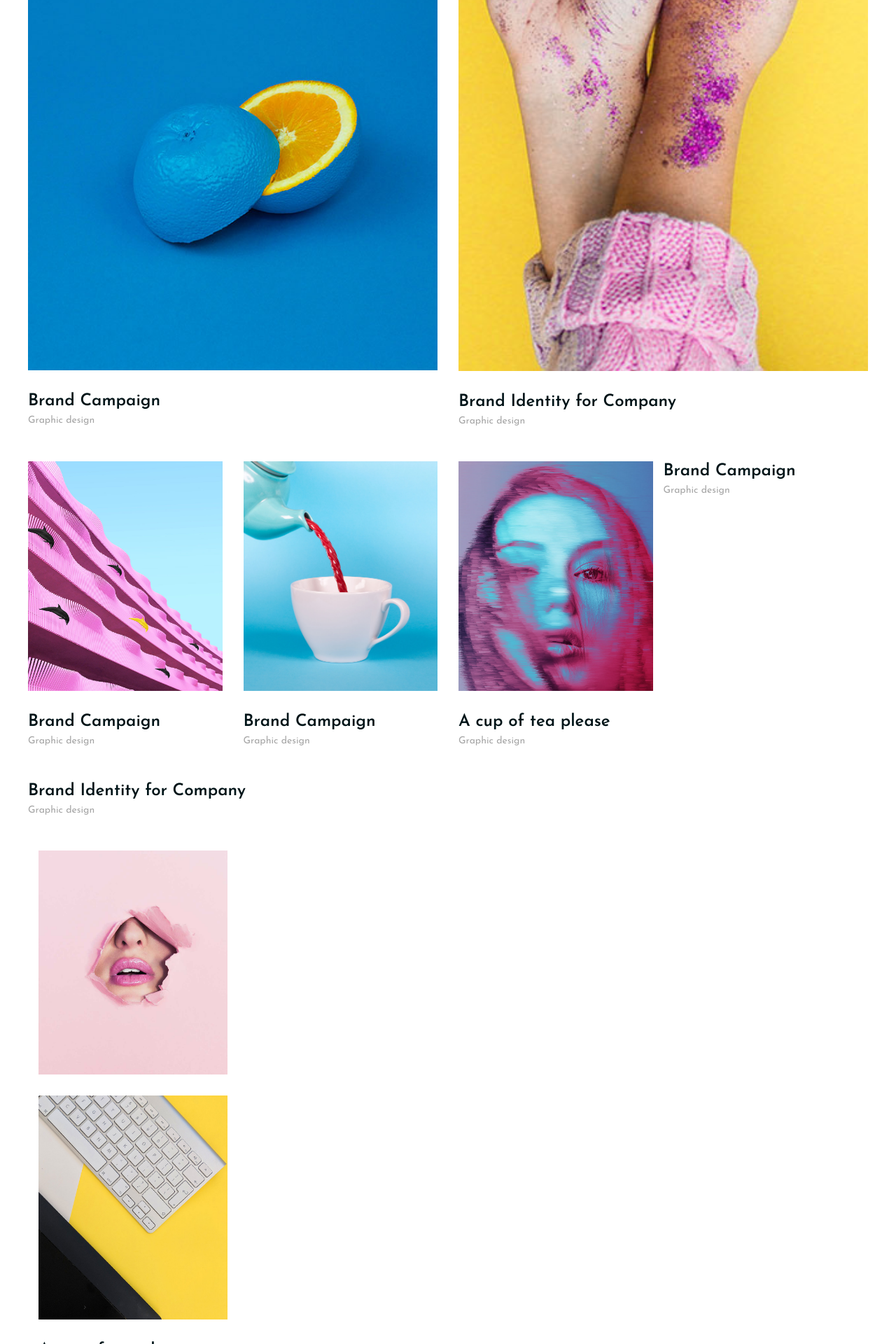
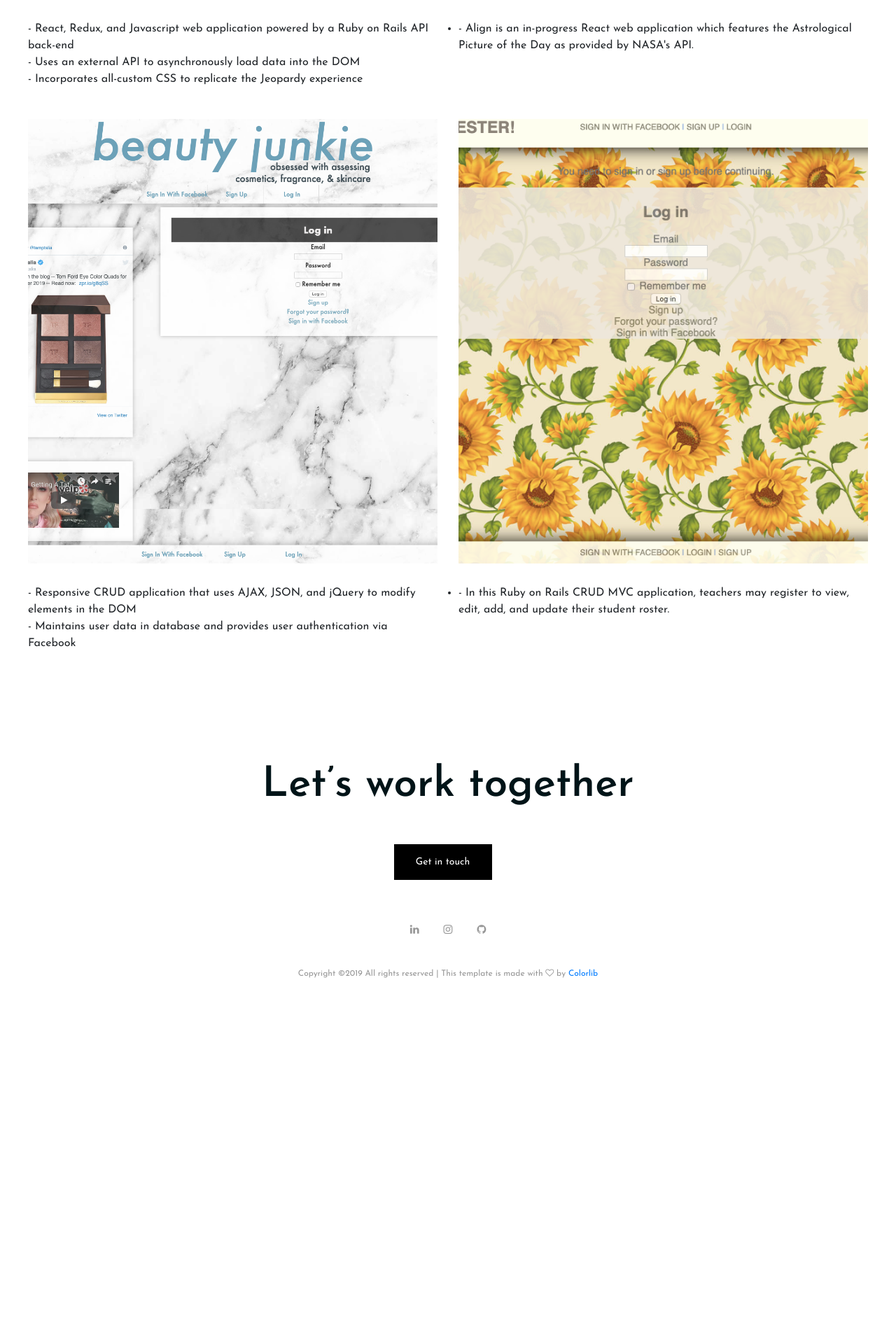
Before and after one commit to ellewilson96/web-portfolio, a PHP site: page /home-2.html in a window 1280 px wide. Shown: the part 815-2735 px from the top of the page at 70% size. After the commit the page ends 2212 px from the top, so only its background shows below. Run offline with PHP 8.4, Linux system fonts and the light colour scheme.

Commit message:
added portfolio projects and customized CSS

```diff
--- a/about.html
+++ b/about.html
@@ -126,7 +126,7 @@
 	<footer class="footer-section text-center">
 		<div class="container">
 			<h2 class="section-title mb-5">Let’s work together</h2>
-			<a href="" class="site-btn">Get in touch</a>
+			<a href="contact.html" class="site-btn">Get in touch</a>
 			<div class="social-links">
 				<a href="https://www.linkedin.com/in/eleanormwilson/"><span class="fa fa-linkedin"></span></a>
 				<a href="https://www.instagram.com/elle_wilson/"><span class="fa fa-instagram"></span></a>
--- a/blog.html
+++ b/blog.html
@@ -60,7 +60,7 @@
 	<!-- header section end -->
 
 	<!-- intro section start -->
-	<section class="intro-section">
+	<!-- <section class="intro-section">
 		<div class="container">
 			<div class="row">
 				<div class="col-12">
@@ -68,7 +68,7 @@
 				</div>
 			</div>
 		</div>
-	</section>
+	</section> -->
 	<!-- intro section end -->
 
 
@@ -128,7 +128,7 @@
 	<footer class="footer-section text-center">
 		<div class="container">
 			<h2 class="section-title mb-5">Let’s work together</h2>
-			<a href="" class="site-btn">Get in touch</a>
+			<a href="contact.html" class="site-btn">Get in touch</a>
 			<div class="social-links">
 				<a href="https://www.linkedin.com/in/eleanormwilson/"><span class="fa fa-linkedin"></span></a>
 				<a href="https://www.instagram.com/elle_wilson/"><span class="fa fa-instagram"></span></a>
--- a/css/style.css
+++ b/css/style.css
@@ -46,7 +46,7 @@ textarea:focus {
 
 a:hover,
 a:focus {
-  text-decoration: none;
+  text-decoration: underline;
   outline: none;
 }
 
@@ -161,6 +161,10 @@ ol {
   background-color: #000;
   margin-right: 15px;
   z-index: 1;
+}
+
+.site-btn {
+  justify-content: center;
 }
 
 .site-btn.btn-fade {
@@ -402,7 +406,7 @@ ol {
 
 .portfolio-filter {
   list-style: none;
-  padding-bottom: 100px;
+  padding: 20px;
 }
 
 .portfolio-filter li {
@@ -412,6 +416,7 @@ ol {
   padding-bottom: 10px;
   color: #979797;
   cursor: pointer;
+
 }
 
 .portfolio-filter li.mixitup-control-active {
@@ -569,9 +574,11 @@ ol {
 /*------------------------
     Blog Page
 --------------------------*/
-.blog-item {
+.blog-item:first-child {
+  padding-top: 30px;
   margin-bottom: 70px;
 }
+
 
 .blog-item img {
   border: 1px solid #cdcfd3;
--- a/home-2.html
+++ b/home-2.html
@@ -60,116 +60,74 @@
 
 
 	<!-- portfolio section start -->
-	<section class="portfolio-section pt100">
+	<section class="portfolio-section pt20">
 		<div class="container">
-
 		</div>
 		<div class="container-fluid p-0">
 			<div class="row portfolios-area">
-				<div class="col-lg-6">
+				<div class="col-lg-12">
 					<div class="portfolio-intro">
-						<h2 class="section-title mb-5">I’m a freelance <span>full-stack web developer</span>, with a background in luxury sales + customer service</h2>
+						<h2>Projects</h2>
 								<ul class="portfolio-filter controls">
 									<li class="control" data-filter="all">All</li>
-									<li class="control" data-filter=".web">Clueless Trivia</li>
-									<li class="control" data-filter=".digital">Align Media</li>
-									<li class="control" data-filter=".rened">Beauty Junkie</li>
+									<li class="control" data-filter=".clueless">Clueless Trivia</li>
+									<li class="control" data-filter=".align">Align Media</li>
+									<li class="control" data-filter=".beauty">Beauty Junkie</li>
+									<li class="control" data-filter=".course">Course Registration</li>
 						</ul>
 					</div>
 				</div>
-				<div class="first-item col-md-6 col-lg-12 mix digital p-lg-0">
-					<a href="img/portfolio/1.jpg" class="portfolio-item set-bg " data-setbg="img/portfolio/1.jpg">
+				<div class="mix col-md-6 clueless">
+					<a href="img/portfolio/1.png" class="portfolio-item set-bg " data-setbg="img/portfolio/1.png">
 						<div class="pi-inner">
-							<h2>+ See Project</h2>
+							<h2>Clueless Trivia</h2>
 						</div>
 					</a>
 					<div class="portfolio-meta">
-						<h2>Brand Campaign</h2>
-						<p>Graphic design</p>
+						<!-- <h2>Clueless Trivia</h2> -->
+						<ul>
+							<li>- React, Redux, and Javascript web application powered by a Ruby on Rails API back-end</li>
+							<li>- Uses an external API to asynchronously load data into the DOM</li>
+							<li>- Incorporates all-custom CSS to replicate the Jeopardy experience</li>
+						</ul>
 					</div>
 				</div>
-				<div class="second-item mix col-md-6 web">
-					<a href="img/portfolio/2.jpg" class="portfolio-item set-bg" data-setbg="img/portfolio/2.jpg">
+				<div class="mix col-md-6 align">
+					<a href="img/portfolio/2.png" class="portfolio-item set-bg" data-setbg="img/portfolio/2.png">
 						<div class="pi-inner">
-							<h2>+ See Project</h2>
+							<h2>Align Media</h2>
 						</div>
 					</a>
 					<div class="portfolio-meta">
-						<h2>Brand Identity for Company</h2>
-						<p>Graphic design</p>
-					</div>
+						<ul>
+							<li>- Align is an in-progress React web application which features the Astrological Picture of the Day as provided by NASA's API.</li>
+						</ul>
+			</div>
 				</div>
-				<div class="mix col-md-6 col-lg-3 rened">
-					<a href="img/portfolio/3.jpg" class="portfolio-item pi-style2 set-bg" data-setbg="img/portfolio/3.jpg">
+				<div class="mix col-md-6 beauty">
+					<a href="img/portfolio/3.png" class="portfolio-item pi-style2 set-bg" data-setbg="img/portfolio/3.png">
 						<div class="pi-inner">
-							<h2>+ See Project</h2>
+							<h2>Beauty Junkie</h2>
 						</div>
 					</a>
 					<div class="portfolio-meta">
-						<h2>Brand Campaign</h2>
-						<p>Graphic design</p>
+						<ul>
+							<li>- Responsive CRUD application that uses AJAX, JSON, and jQuery to modify elements in the DOM</li>
+							<li>- Maintains user data in database and provides user authentication via Facebook</li>
+						</ul>
 					</div>
 				</div>
-				<div class="mix col-md-6 col-lg-3 digital">
-					<a href="img/portfolio/4.jpg" class="portfolio-item pi-style2 set-bg" data-setbg="img/portfolio/4.jpg">
-						<div class="pi-inner">
-							<h2>+ See Project</h2>
+				<div class="mix col-md-6 course">
+							<a href="img/portfolio/4.png" class="portfolio-item pi-style2 set-bg" data-setbg="img/portfolio/4.png">
+								<div class="pi-inner">
+									<h2>Course Registration</h2>
+								</div>
+							</a>
+						<div class="portfolio-meta">
+							<ul>
+								<li>- In this Ruby on Rails CRUD MVC application, teachers may register to view, edit, add, and update their student roster. </li>
+							</ul>
 						</div>
-					</a>
-					<div class="portfolio-meta">
-						<h2>Brand Campaign</h2>
-						<p>Graphic design</p>
-					</div>
-				</div>
-				<div class="mix col-md-6 col-lg-3 rened">
-					<a href="img/portfolio/5.jpg" class="portfolio-item pi-style2 set-bg" data-setbg="img/portfolio/5.jpg">
-						<div class="pi-inner">
-							<h2>+ See Project</h2>
-						</div>
-					</a>
-					<div class="portfolio-meta">
-						<h2>A cup of tea please</h2>
-						<p>Graphic design</p>
-					</div>
-				</div>
-					<div class="portfolio-meta">
-						<h2>Brand Campaign</h2>
-						<p>Graphic design</p>
-					</div>
-				</div>
-					</a>
-					<div class="portfolio-meta">
-						<h2>Brand Identity for Company</h2>
-						<p>Graphic design</p>
-					</div>
-				</div>
-				<div class="mix col-md-6 col-lg-3 rened">
-					<a href="img/portfolio/10.jpg" class="portfolio-item pi-style2 set-bg" data-setbg="img/portfolio/10.jpg">
-						<div class="pi-inner">
-							<h2>+ See Project</h2>
-						</div>
-					</a>
-					<!-- <div class="portfolio-meta">
-						<h2>Brand Campaign</h2>
-						<p>Graphic design</p>
-					</div> -->
-				</div>
-				<div class="mix col-md-6 col-lg-3 digital">
-					<a href="img/portfolio/7.jpg" class="portfolio-item pi-style2 set-bg" data-setbg="img/portfolio/7.jpg">
-						<div class="pi-inner">
-							<h2>+ See Project</h2>
-						</div>
-					</a>
-					<div class="portfolio-meta">
-						<h2>A cup of tea please</h2>
-						<p>Graphic design</p>
-					</div>
-				</div>
-					</a>
-					<!-- <div class="portfolio-meta">
-						<h2>Brand Campaign</h2>
-						<p>Graphic design</p>
-					</div> -->
 				</div>
 			</div>
 		</div>
@@ -181,7 +139,7 @@
 	<footer class="footer-section text-center">
 		<div class="container">
 			<h2 class="section-title mb-5">Let’s work together</h2>
-			<a href="" class="site-btn">Get in touch</a>
+			<a href="contact.html" class="site-btn">Get in touch</a>
 			<div class="social-links">
 				<a href="https://www.linkedin.com/in/eleanormwilson/"><span class="fa fa-linkedin"></span></a>
 				<a href="https://www.instagram.com/elle_wilson/"><span class="fa fa-instagram"></span></a>
```
Also changed, not shown: home.html (+15 -40 lines), img/portfolio/1.jpg (deleted), img/portfolio/1.png (added), img/portfolio/10.jpg (deleted), img/portfolio/2.jpg (deleted), img/portfolio/3.jpg (deleted), img/portfolio/3.png (added), img/portfolio/4.jpg (deleted), img/portfolio/4.png (added), img/portfolio/5.jpg (deleted), img/portfolio/6.jpg (deleted), img/portfolio/7.jpg (deleted), img/portfolio/8.jpg (deleted), img/portfolio/9.jpg (deleted), 1 other file.
